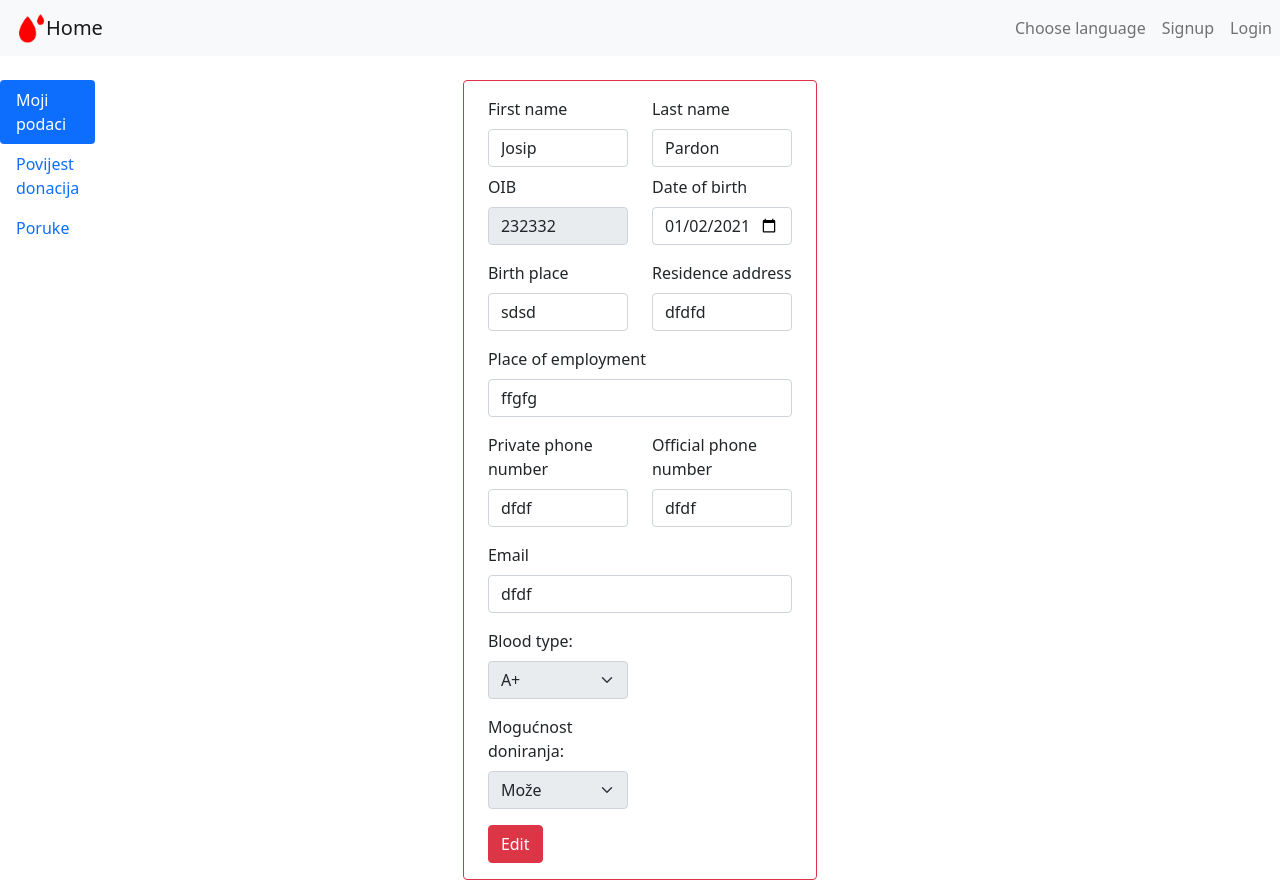
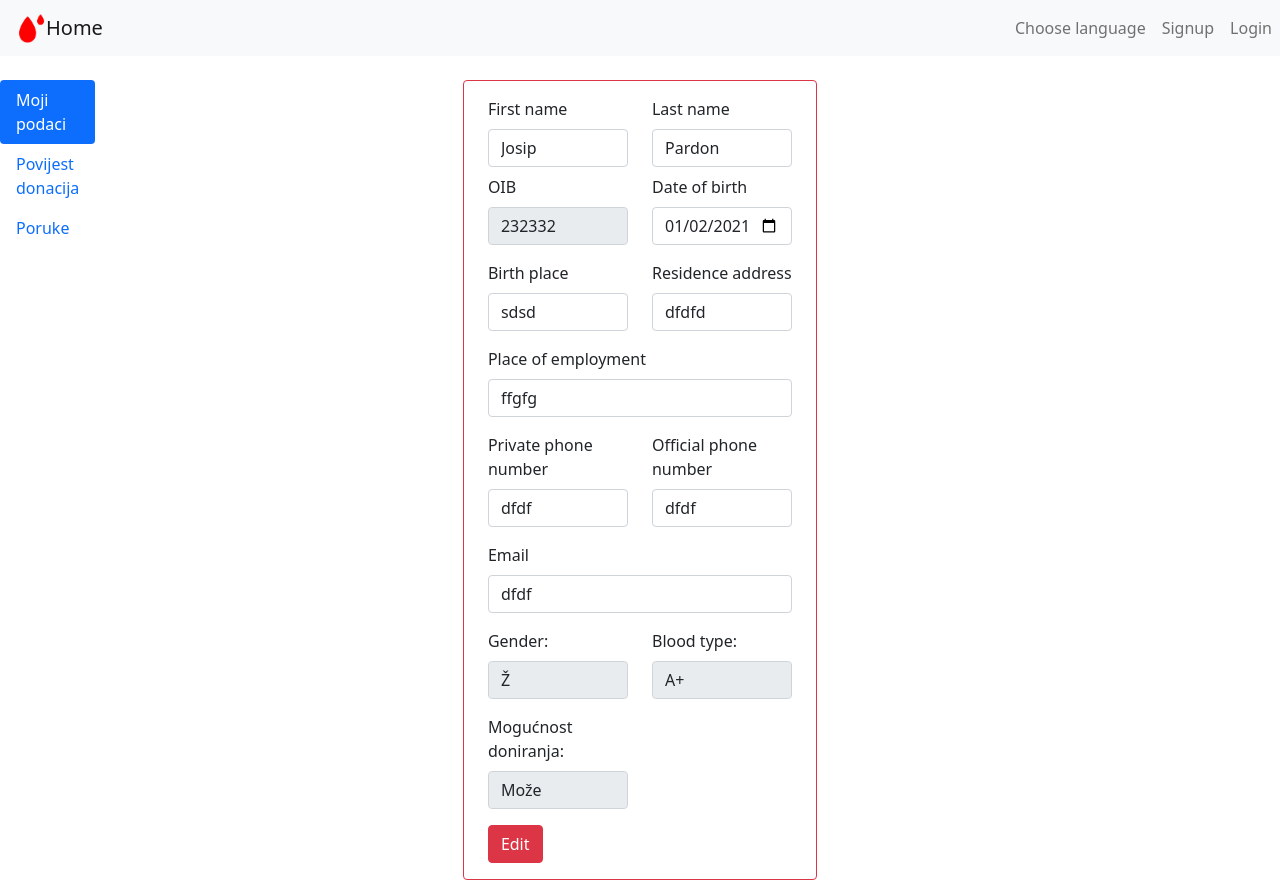
Before and after one commit to Hatej/true-blood, a React (Create React App) app in the folder IzvorniKod/trueBlood/frontend/: page /donor in a window 1280 px wide. Built offline with nearby package versions, Linux system fonts and the light colour scheme; no server answers.

Commit message:
Donordata ocitava i dobro ispisuje bloodtype rejected i spol

```diff
--- a/IzvorniKod/trueBlood/frontend/src/components/CommonComponents/DonorData.js
+++ b/IzvorniKod/trueBlood/frontend/src/components/CommonComponents/DonorData.js
@@ -1,7 +1,7 @@
 import React from 'react';
 import { useEffect } from 'react';
 import { Form, Row, Col, Button } from 'react-bootstrap';
-import {useHistory} from "react-router-dom";
+import { useHistory } from "react-router-dom";
 import axios from "axios"
 import AuthHandler from '../AuthHandler';
 
@@ -12,7 +12,7 @@ function DonorData(props) {
 
     let targetUsername;
 
-    switch(props.mode){
+    switch (props.mode) {
         case "DONOR_ACCESSING_DATA":
             targetUsername = AuthHandler.getLoggedInUserName();
             break;
@@ -21,11 +21,13 @@ function DonorData(props) {
             break;
     }
 
-    const [donorDataForm, setDonorDataForm] = React.useState({givenName:"Josip", familyName:"Pardon", OIB:"232332", dateOfBirth:"2021-01-02", birthPlace:"sdsd", residenceAdress:"dfdfd",
-    workplaceName:"ffgfg", privatePhoneNumber:"dfdf", workPhoneNumber:"dfdf", email:"dfdf", bloodType:"A+", ableToDonate:false});
+    const [donorDataForm, setDonorDataForm] = React.useState({
+        givenName: "Josip", familyName: "Pardon", OIB: "232332", dateOfBirth: "2021-01-02", birthPlace: "sdsd", residenceAdress: "dfdfd",
+        workplaceName: "ffgfg", privatePhoneNumber: "dfdf", workPhoneNumber: "dfdf", email: "dfdf", bloodType: "A+", isRejected: false
+    });
 
 
-    React.useEffect( () => {
+    React.useEffect(() => {
         if (props.mode === "EMPLOYEE_ACCESSING_DATA") {
             targetUsername = props.username;
             getDonorData();
@@ -44,13 +46,15 @@ function DonorData(props) {
         var time = Date.parse(data.birthdate);
         console.log(time);
         var date = new Date(time);
-        var dateFormat =    date.getFullYear() + '-'
-                            + ('0' + (date.getMonth()+1)).slice(-2) + '-'
+        var dateFormat = date.getFullYear() + '-'
+            + ('0' + (date.getMonth() + 1)).slice(-2) + '-'
             + ('0' + date.getDate()).slice(-2);
-        let newForm = {givenName: data.name, familyName: data.surname,
+        let newForm = {
+            givenName: data.name, familyName: data.surname,
             OIB: data.oib, dateOfBirth: dateFormat, birthPlace: data.birthplace,
             residenceAdress: data.address, workplaceName: data.workplace,
-                        privatePhoneNumber: data.mobilePrivate, workPhoneNumber: data.mobileBusiness, email: data.email, bloodType: bloodName(data.bloodTypeName)};
+            privatePhoneNumber: data.mobilePrivate, workPhoneNumber: data.mobileBusiness, email: data.email, bloodType: bloodName(data.bloodTypeName), isRejected: data.rejected,gender: data.genderMale,
+        };
         setDonorDataForm(newForm);
     }
 
@@ -58,14 +62,16 @@ function DonorData(props) {
         if (!(props.mode === "EMPLOYEE_ADDING_DONOR")) {
             getDonorData();
         } else {
-            setDonorDataForm({givenName:"", familyName:"", OIB:"", dateOfBirth:"", birthPlace:"", residenceAdress:"",
-            workplaceName:"", privatePhoneNumber:"", workPhoneNumber:"", email:"", bloodType:"", donorID: undefined,  ableToDonate:false})
+            setDonorDataForm({
+                givenName: "", familyName: "", OIB: "", dateOfBirth: "", birthPlace: "", residenceAdress: "",
+                workplaceName: "", privatePhoneNumber: "", workPhoneNumber: "", email: "", bloodType: "", donorID: undefined, isRejected: false
+            })
         }
     }, []);
 
 
     const [error, setError] = React.useState("");
-    const [editingMode, setEditingMode]= React.useState(false)
+    const [editingMode, setEditingMode] = React.useState(false)
     const history = useHistory();
 
     function onSubmit(e) {
@@ -75,12 +81,14 @@ function DonorData(props) {
         const data = {
             name: donorDataForm.givenName,
             surname: donorDataForm.familyName,
+            genderMale: donorDataForm.gender,
             birthplace: donorDataForm.birthPlace,
             address: donorDataForm.residenceAdress,
             workplace: donorDataForm.workplaceName,
             mobilePrivate: donorDataForm.privatePhoneNumber,
             mobileBusiness: donorDataForm.workPhoneNumber,
             birthdate: donorDataForm.dateOfBirth,
+            rejected: donorDataForm.isRejected,
         };
 
         const headers = {
@@ -89,17 +97,17 @@ function DonorData(props) {
 
         return axios.post('http://localhost:8080/user/editUserInfo',
             data, {
-                    headers:headers
+            headers: headers
         })
             .then(res => {
                 console.log(res);
-                    if(res.status == 200){
+                if (res.status == 200) {
                     setError("Changes saved!");
                     getDonorData();
-                        setOldDonorDataForm({ ... donorDataForm});
+                    setOldDonorDataForm({ ...donorDataForm });
                     setEditingMode(false);
                 }
-                    if(res.status === 400){
+                if (res.status === 400) {
                     setError("Error on signup!");
                     history.push('/donor');
                 }
@@ -109,8 +117,8 @@ function DonorData(props) {
     function onChange(event) {
 
         if (editingMode) {
-            const {name, value} = event.target;
-            let newForm = { ... donorDataForm };
+            const { name, value } = event.target;
+            let newForm = { ...donorDataForm };
             newForm[name] = value;
 
             setDonorDataForm(newForm);
@@ -118,8 +126,8 @@ function DonorData(props) {
 
     }
 
-    function bloodName(name){
-        switch(name){
+    function bloodName(name) {
+        switch (name) {
             case "A_PLUS":
                 return "A+"
             case "AB_PLUS":
@@ -142,8 +150,9 @@ function DonorData(props) {
     }
 
     function enterEditingMode() {
+
         setEditingMode(true)
-        setOldDonorDataForm({ ... donorDataForm})  //ovako se kopira objekt
+        setOldDonorDataForm({ ...donorDataForm })  //ovako se kopira objekt
 
     }
 
@@ -152,6 +161,21 @@ function DonorData(props) {
         setDonorDataForm(oldDonorDataForm);
     }
 
+    function returnDonateValue() {
+        if (donorDataForm.isRejected) {
+            return "Ne može"
+        } else {
+            return "Može"
+        }
+    }
+
+    function returnGenderValue() {
+        if (donorDataForm.gender) {
+            return "M"
+        } else {
+            return "Ž"
+        }
+    }
 
     return (
         <div className="container col-md-4 col-md-offset-4 border border-danger rounded">
@@ -275,43 +299,48 @@ function DonorData(props) {
                             name="email"
                             value={donorDataForm.email}
                             onChange={onChange}
-                            placeholder="Place of employment"
+                            placeholder="Email Address"
                         />
                     </Form.Group>
                 </Row>
                 <Row className="mb-3">
                 <Form.Group as={Col} md="6">
+                        <Form.Label>Gender: </Form.Label>
+                        <Form.Control
+                            required
+                            type="text"
+                            name="gender"
+                            value={returnGenderValue()}
+                            disabled={props.mode === "DONOR_ACCESSING_DATA"}
+                            onChange={onChange}
+                        />
+                    </Form.Group>
+                    <Form.Group as={Col} md="6">
                         <Form.Label>Blood type: </Form.Label>
-                        <Form.Select
+                        <Form.Control
+                            required
+                            type="text"
                             name="bloodType"
-                            onChange={onChange}
                             value={donorDataForm.bloodType}
                             disabled={props.mode === "DONOR_ACCESSING_DATA"}
-                        >
-                            <option value='A+'>A+</option>
-                            <option value='A-'>A-</option>
-                            <option value='B+'>B+</option>
-                            <option value='B-'>B-</option>
-                            <option value='O+'>O+</option>
-                            <option value='O-'>O-</option>
-                            <option value='AB+'>AB+</option>
-                            <option value='AB-'>AB-</option>
-                        </Form.Select>
+                            onChange={onChange}
+                            placeholder="Blood Type"
+                        />
                     </Form.Group>
                 </Row>
                 <Row className="mb-3">
                     <Form.Group as={Col} md="6">
                         <Form.Label>Mogućnost doniranja: </Form.Label>
-                        <Form.Select
-                            name="ableToDonate"
+
+                        <Form.Control
+                            required
+                            type="text"
+                            name="isRejected"
+                            value={returnDonateValue()}
+                            disabled={props.mode === "DONOR_ACCESSING_DATA"}
                             onChange={onChange}
-                            value={donorDataForm.ableToDonate}
-                            disabled={props.mode === "DONOR_ACCESSING_DATA"}
-                        >
-                            <option value='able'>Može</option>
-                            <option value='unable'>Ne može</option>
-
-                        </Form.Select>
+                            placeholder="Donate Status"
+                        />
                     </Form.Group>
                 </Row>
                 <Row className="mb-3">
--- a/IzvorniKod/trueBlood/frontend/src/components/SignInForm.js
+++ b/IzvorniKod/trueBlood/frontend/src/components/SignInForm.js
@@ -59,7 +59,7 @@ function SignInForm(props) {
         const data = {
             name: signinForm.givenName,
             surname: signinForm.familyName,
-            gender: signinForm.gender,
+            genderMale: signinForm.gender,
             birthplace: signinForm.birthPlace,
             oib: signinForm.OIB,
             address: signinForm.residenceAdress,
@@ -99,7 +99,7 @@ function SignInForm(props) {
         let newForm = {givenName: signinForm.givenName, familyName: signinForm.familyName,
                        OIB: signinForm.OIB, dateOfBirth: signinForm.dateOfBirth, birthPlace: signinForm.birthPlace,
                        residenceAdress: signinForm.residenceAdress, workplaceName: signinForm.workplaceName,
-                       privatePhoneNumber: signinForm.privatePhoneNumber, workPhoneNumber: signinForm.workPhoneNumber, email: signinForm.email, gender:signinForm.gernder, bloodType: signinForm.bloodType};
+                       privatePhoneNumber: signinForm.privatePhoneNumber, workPhoneNumber: signinForm.workPhoneNumber, email: signinForm.email, gender:signinForm.gender, bloodType: signinForm.bloodType};
         newForm[name] = value;
 
         setSignInForm(newForm);
@@ -108,6 +108,7 @@ function SignInForm(props) {
     }
 
     return (
+
         <div className="container col-md-4 col-md-offset-4 border border-danger rounded">
             <Form className="mt-3 mb-3" onSubmit={onSubmit}>
                 <Row className="mb-2">
@@ -229,7 +230,7 @@ function SignInForm(props) {
                             name="email"
                             value={signinForm.email}
                             onChange={onChange}
-                            placeholder="Place of employment"
+                            placeholder="E-mail"
                         />
                     </Form.Group>
                 </Row>
```
Lines whose indentation alone changed are shown as unchanged.
